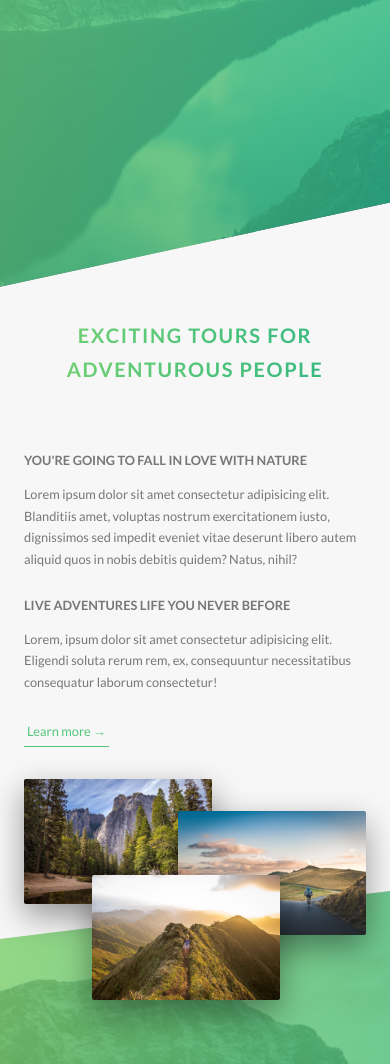
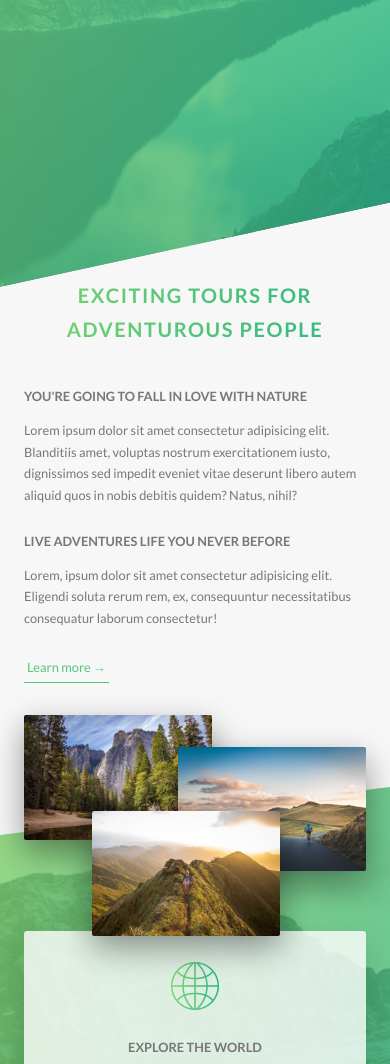
Before and after one commit to abhishekdevinfo/Natours, a website: page index.html in a window 390 px wide. Shown: the part 515-1579 px from the top of the page. Drawn offline with Linux system fonts and the light colour scheme.

Commit message:
Every section margin adjusted according to responsive.

```diff
--- a/sass/base/_utilities.scss
+++ b/sass/base/_utilities.scss
@@ -1,8 +1,20 @@
 .u-center-text { text-align: center !important; }
 
 .u-margin-bottom-small { margin-bottom: 1.5rem !important; }
-.u-margin-bottom-medium { margin-bottom: 4rem !important; }
-.u-margin-bottom-big { margin-bottom: 8rem !important; }
+.u-margin-bottom-medium {
+    margin-bottom: 4rem !important;
+
+    @include respond(tab-port) {
+        margin-bottom: 3rem !important;
+    }
+}
+.u-margin-bottom-big {
+    margin-bottom: 8rem !important;
+
+    @include respond(tab-port) {
+        margin-bottom: 5rem !important;
+    }
+}
 
 .u-margin-top-big { margin-top: 8rem !important; }
 .u-margin-top-huge { margin-top: 10rem !important; }
--- a/sass/pages/_home.scss
+++ b/sass/pages/_home.scss
@@ -2,6 +2,10 @@
     background-color: $color-grey-light-1;
     padding: 25rem 0;
     margin-top: -20vh;
+
+    @include respond(tab-port) {
+        padding: 20rem 0;
+    }
 }
 
 .section-features {
@@ -18,22 +22,38 @@
     & > * {
         transform: skewY(+7deg);
     }
+
+    @include respond(tab-port) {
+        padding: 15rem 0;
+    }
 }
 
 .section-tours {
     background-color: $color-grey-light-1;
     padding: 25rem 0 15rem 0;
     margin-top: -10rem;
+
+    @include respond(tab-port) {
+        padding: 20rem 0 10rem 0;
+    }
 }
 
 .section-stories {
     padding: 15rem 0;
     position: relative;
+
+    @include respond(tab-port) {
+        padding: 10rem 0;
+    }
 }
 
 .section-book {
     padding: 15rem 0;
     background-image: linear-gradient(to right bottom, $color-primary-light, $color-primary-dark);
+
+    @include respond(tab-port) {
+        padding: 10rem 0;
+    }
 }
 
 .book {
```
Also changed, not shown: css/style.css.
